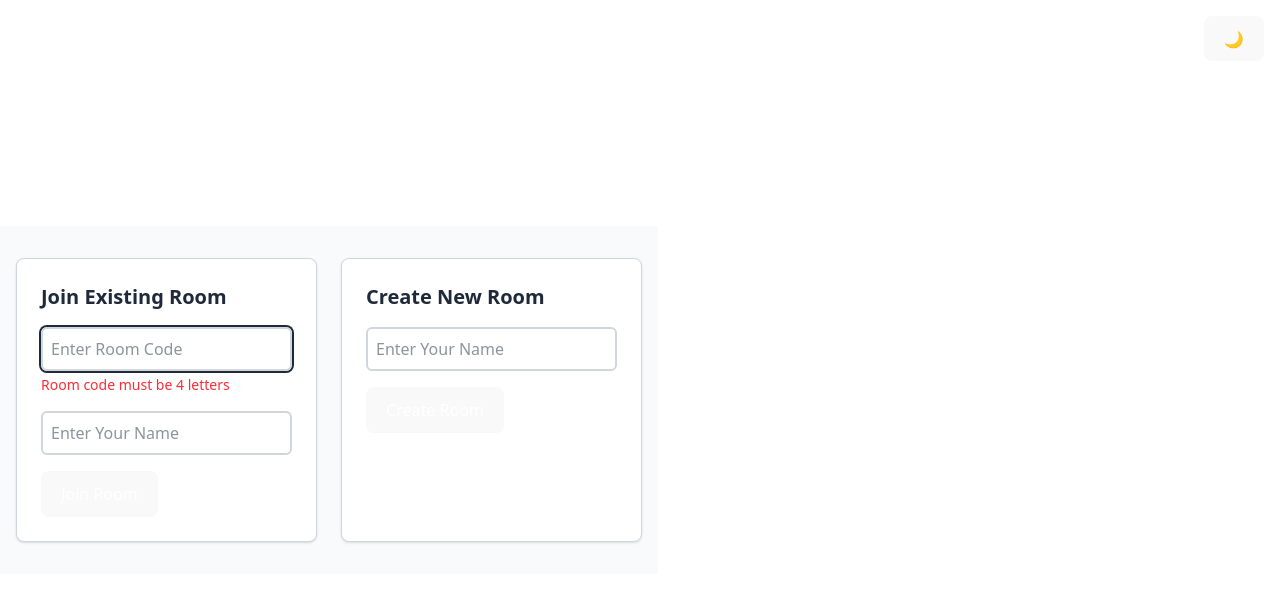
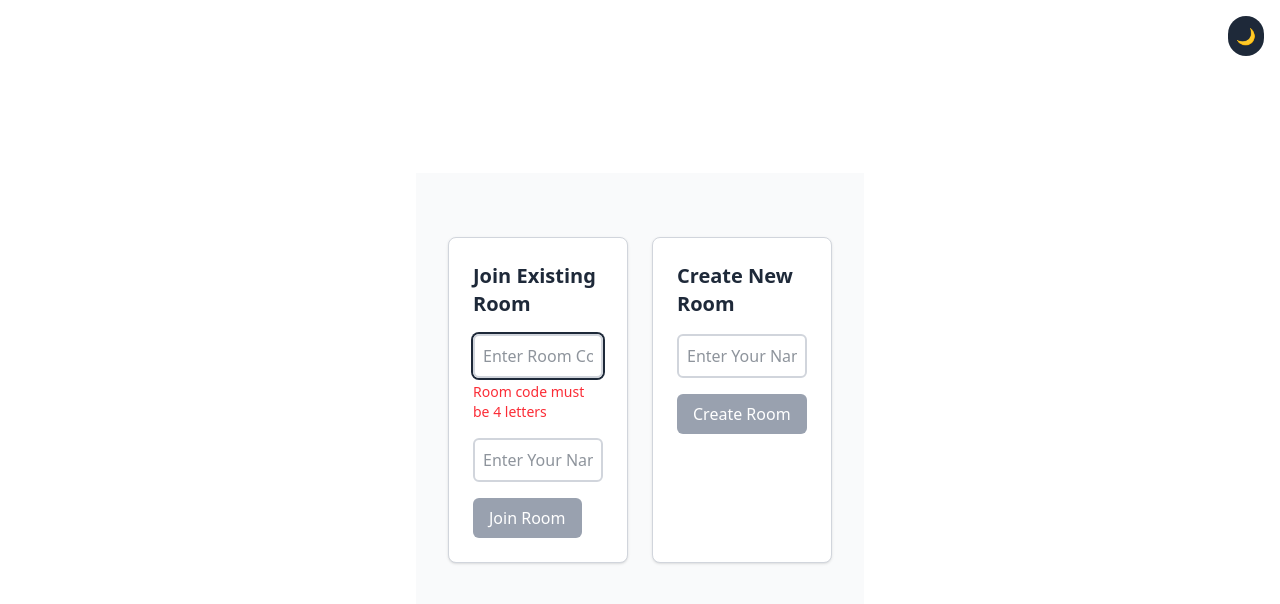
Before and after one commit to BreakTheBeta/SplashClub, a React (Vite) app in the folder client/: page / in a window 1280 px wide. Shown: the top 604 px of the page. Built offline with nearby package versions, Linux system fonts and the light colour scheme; no server answers.

Commit message:
ww/app looks much better now

```diff
--- a/client/src/App.css
+++ /dev/null
@@ -1,43 +0,0 @@
-
-#root {
-  max-width: 1280px;
-  margin: 0 auto;
-  padding: 2rem;
-  text-align: center;
-}
-
-.logo {
-  height: 6em;
-  padding: 1.5em;
-  will-change: filter;
-  transition: filter 300ms;
-}
-.logo:hover {
-  filter: drop-shadow(0 0 2em #646cffaa);
-}
-.logo.react:hover {
-  filter: drop-shadow(0 0 2em #61dafbaa);
-}
-
-@keyframes logo-spin {
-  from {
-    transform: rotate(0deg);
-  }
-  to {
-    transform: rotate(360deg);
-  }
-}
-
-@media (prefers-reduced-motion: no-preference) {
-  a:nth-of-type(2) .logo {
-    animation: logo-spin infinite 20s linear;
-  }
-}
-
-.card {
-  padding: 2em;
-}
-
-.read-the-docs {
-  color: #888;
-}
--- a/client/src/App.tsx
+++ b/client/src/App.tsx
@@ -5,7 +5,6 @@ import type { ThemeColors } from './theme/theme';
 import { defaultTheme } from './theme/theme';
 import ThemeSwitcher from './components/ThemeSwitcher';
 import { ThemeProvider } from './theme/ThemeContext';
-
 // Additional components would be imported here (Waiting, Game, etc.)
 
 const App: React.FC = () => {
@@ -33,9 +32,13 @@ const App: React.FC = () => {
 
   return (
     <ThemeProvider value={theme}>
-      <div>
-        <ThemeSwitcher setTheme={setTheme} currentTheme={theme} />
-        {renderPage()}
+      <div id="root" className="flex flex-col items-center justify-center min-h-screen px-4">
+        <div className="absolute top-4 right-4">
+          <ThemeSwitcher setTheme={setTheme} currentTheme={theme} />
+        </div>
+        <div className="w-full max-w-md mx-auto flex justify-center container px-4 py-8 bg-gray-50">
+          {renderPage()}
+        </div>
       </div>
     </ThemeProvider>
   );
--- a/client/src/index.css
+++ b/client/src/index.css
@@ -1,71 +1,17 @@
-
 @import "tailwindcss";
 
+/* Base font settings */
 :root {
   font-family: system-ui, Avenir, Helvetica, Arial, sans-serif;
-  line-height: 1.5;
-  font-weight: 400;
-
-  color-scheme: light dark;
-  color: rgba(255, 255, 255, 0.87);
-  background-color: #242424;
-
   font-synthesis: none;
   text-rendering: optimizeLegibility;
   -webkit-font-smoothing: antialiased;
   -moz-osx-font-smoothing: grayscale;
 }
 
-a {
-  font-weight: 500;
-  color: #646cff;
-  text-decoration: inherit;
-}
-a:hover {
-  color: #535bf2;
+/* Reset body margin */
+body {
+  margin: 0;
 }
 
-body {
-  margin: 0;
-  display: flex;
-  place-items: center;
-  min-width: 320px;
-  min-height: 100vh;
-}
-
-h1 {
-  font-size: 3.2em;
-  line-height: 1.1;
-}
-
-button {
-  border-radius: 8px;
-  border: 1px solid transparent;
-  padding: 0.6em 1.2em;
-  font-size: 1em;
-  font-weight: 500;
-  font-family: inherit;
-  background-color: #1a1a1a;
-  cursor: pointer;
-  transition: border-color 0.25s;
-}
-button:hover {
-  border-color: #646cff;
-}
-button:focus,
-button:focus-visible {
-  outline: 4px auto -webkit-focus-ring-color;
-}
-
-@media (prefers-color-scheme: light) {
-  :root {
-    color: #213547;
-    background-color: #ffffff;
-  }
-  a:hover {
-    color: #747bff;
-  }
-  button {
-    background-color: #f9f9f9;
-  }
-}
+/* Any custom styles that can't be handled by Tailwind can stay here */
```
